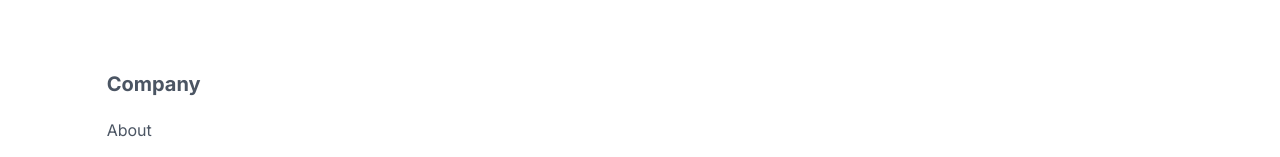
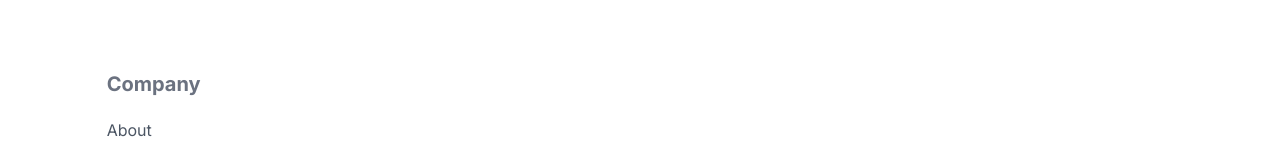
Before and after one commit to Ameer-Hamza-Khetran/NextJS_ecommerce, a Next.js app: page / in a window 1280 px wide. Shown: the part 603-760 px from the top of the page. Built offline with nearby package versions, Linux system fonts and the light colour scheme.

Commit message:
Footer     - updated title color of FooterHeadings()

```diff
--- a/app/components/views/footer.tsx
+++ b/app/components/views/footer.tsx
@@ -10,7 +10,7 @@ interface FooterHeadingLinks {
 function FooterHeadings({title, links}:FooterHeading) {
     return(
         <div className="w-5/6 mx-auto">
-            <h3 className="text-xl text-gray-600 font-bold mb-5 mt-8">{title}</h3>
+            <h3 className="text-xl text-gray-500 font-bold mb-5 mt-8">{title}</h3>
             {links.map( (link:FooterHeadingLinks) => {
                 return(
                     <div key={link.id} className="mt-3 text-gray-600">{link.name}</div>
```
